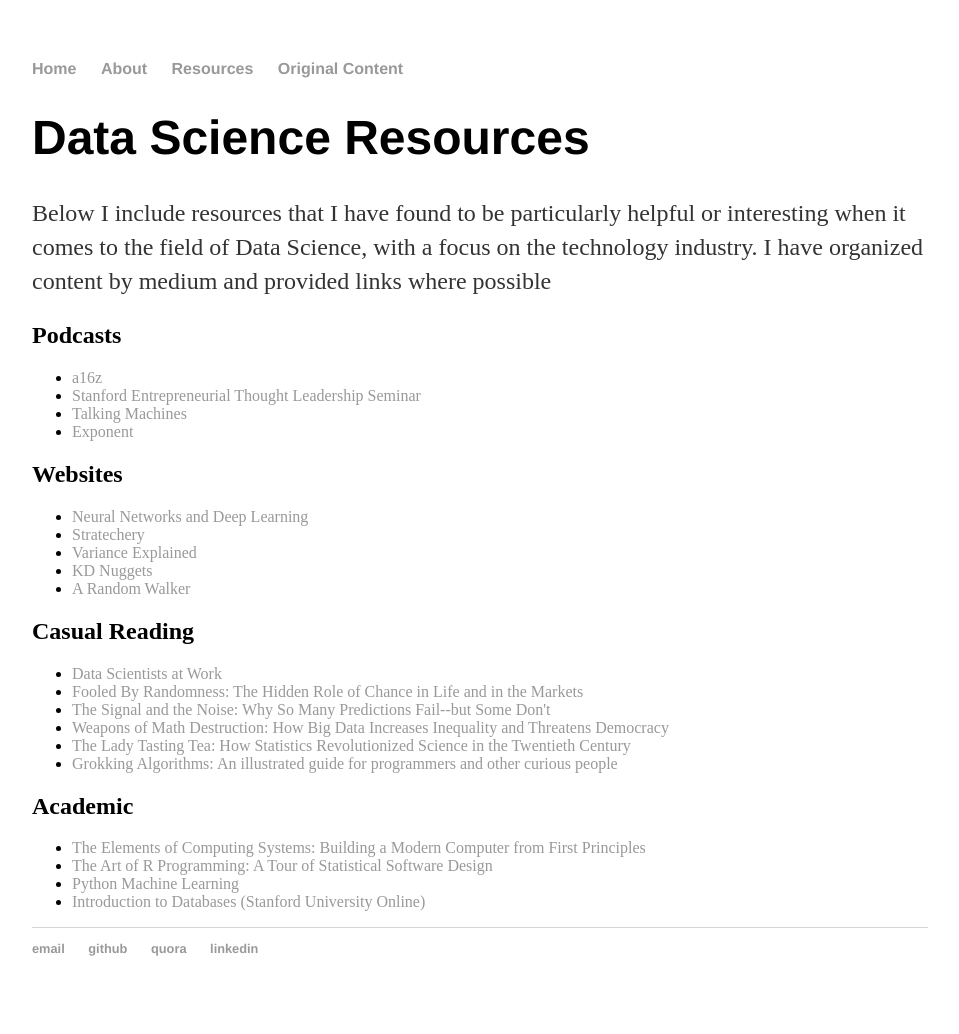
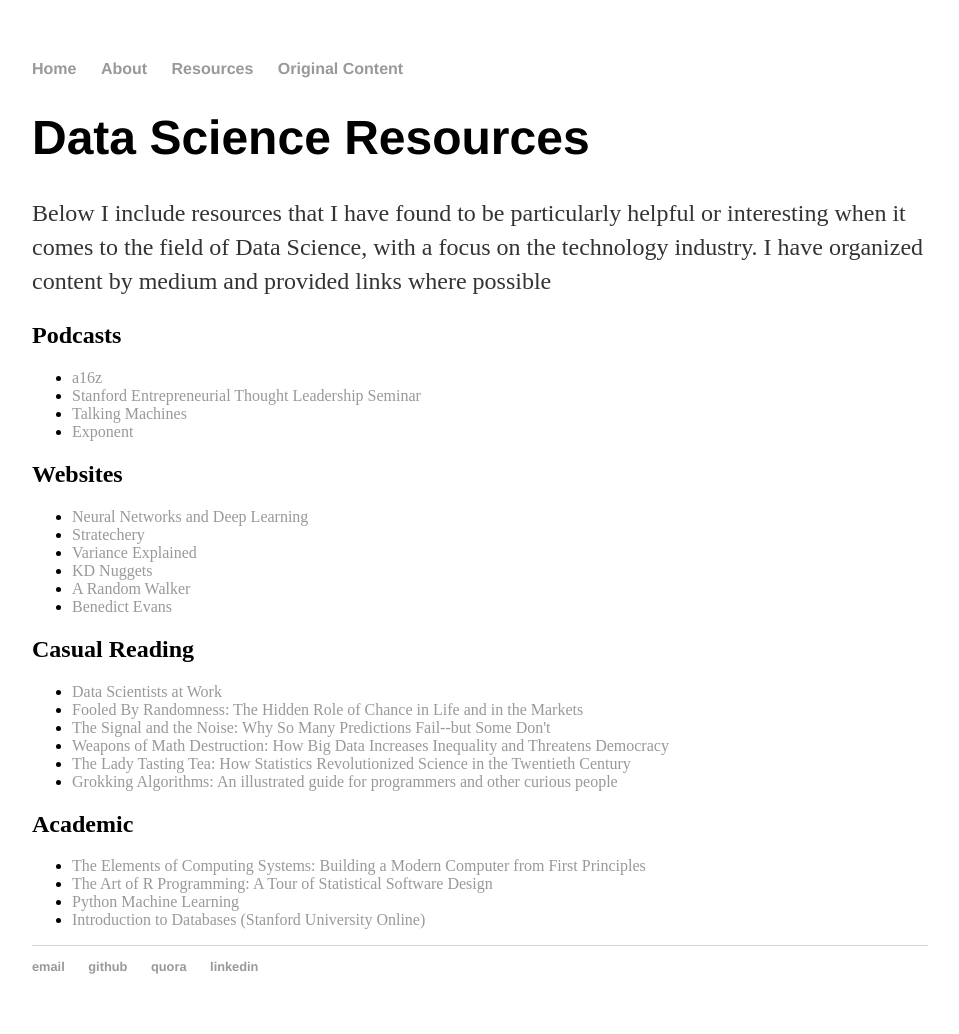
Before and after one commit to panders225/panders225.github.io, a Jekyll site: the page built from resources/index.html, in a window 1280 px wide. Shown: the whole page, without its empty margins (160-1119 px from the left). Built offline with Jekyll 4.4.1, drawn with Linux system fonts in a browser that asks for light colours.

Commit message:
adding benedict evans site

```diff
--- a/resources/index.html
+++ b/resources/index.html
@@ -22,6 +22,7 @@
 							<li><a href="http://varianceexplained.org/">Variance Explained</a></li>
 							<li><a href="http://www.kdnuggets.com/">KD Nuggets</a></li>
 							<li><a href="https://www.arandomwalker.com/">A Random Walker</a></li>
+							<li><a href="http://ben-evans.com/">Benedict Evans</a></li>
 						</ul>
 					<h2>Casual Reading</h2>
 						<ul>
```
